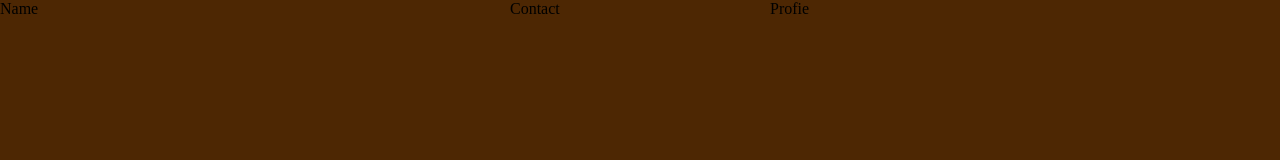
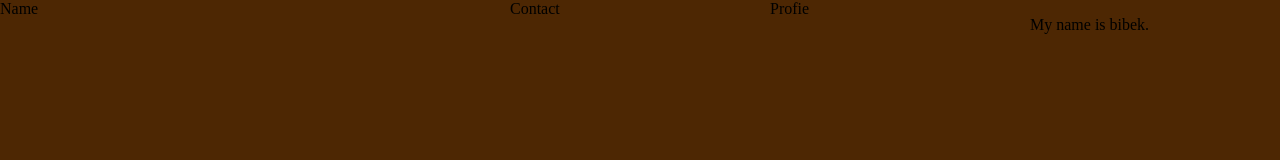
Before and after one commit to BibekRaut123/css_testing, a plain HTML site: page index.html in a window 1280 px wide. Shown: the top 160 px of the page. Drawn offline with Linux system fonts and the light colour scheme.

Commit message:
name update

```diff
--- a/index.html
+++ b/index.html
@@ -128,7 +128,7 @@
         <div class="item footer">
             Footer
         </div>
-
+        <p>My name is bibek.</p>
     </div>
 </body>
 </html>
```
